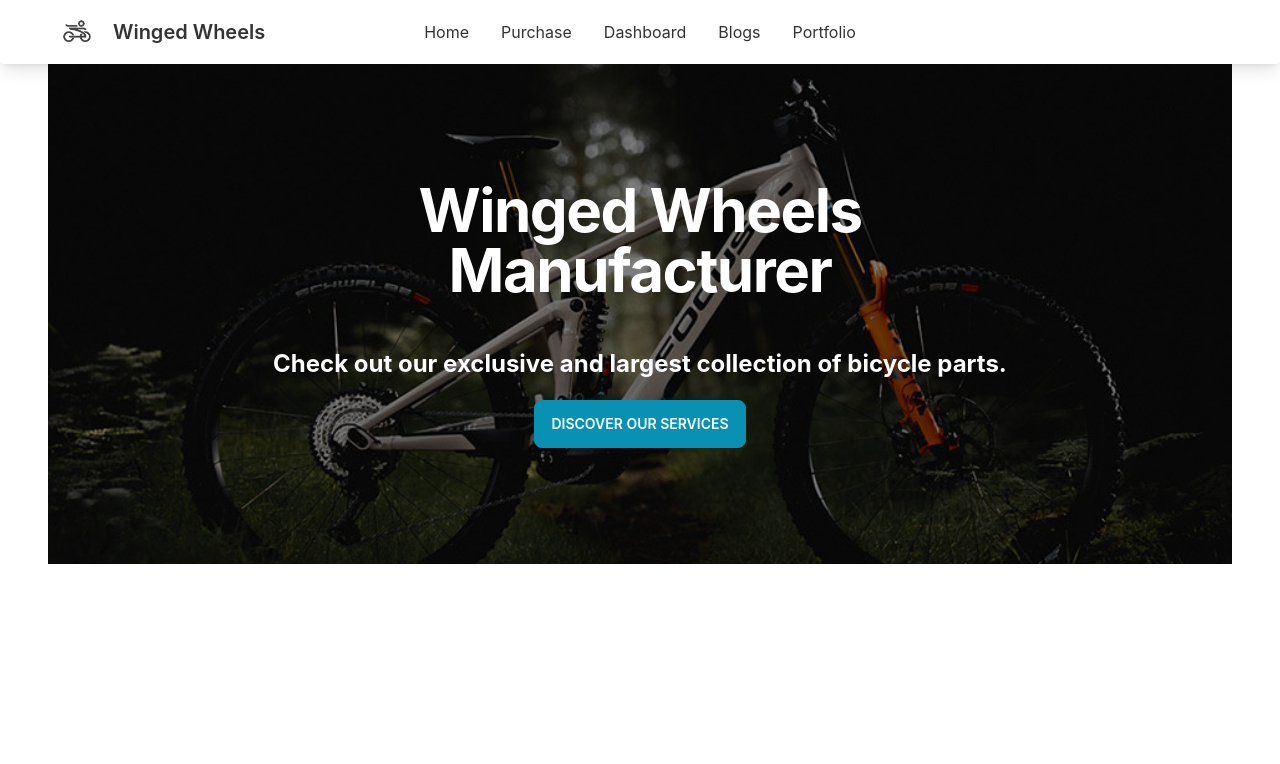
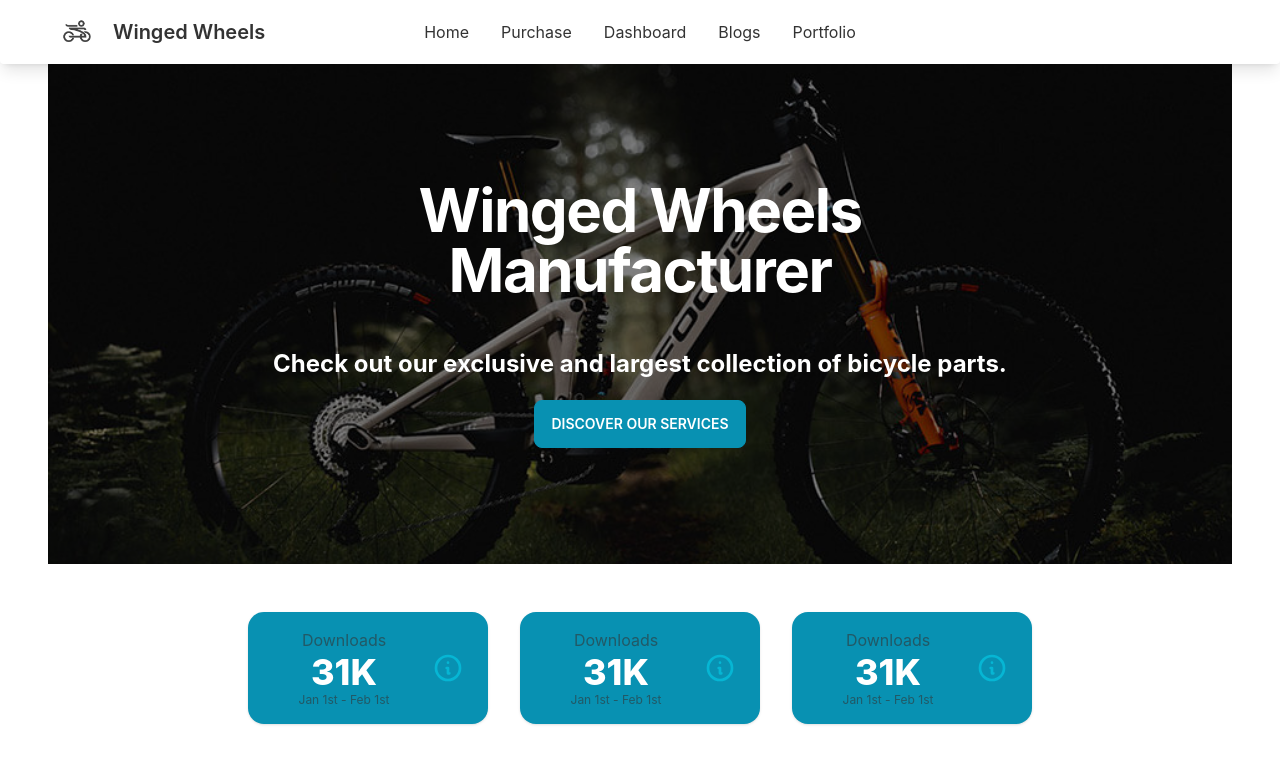
Before and after one commit to shova29/manufacturer-website-client-side, a React (Create React App) app: page / in a window 1280 px wide. Shown: the top 764 px of the page. Built offline with nearby package versions, Linux system fonts and the light colour scheme.

Commit message:
business summary added

```diff
--- /dev/null
+++ b/src/Pages/Home/BusinessSummary.js
@@ -0,0 +1,120 @@
+import React from "react";
+
+const BusinessSummary = () => {
+  return (
+    <div className="max-w-7xl mx-auto mt-12 px-12 justify-center items-center text-center">
+      <div className="lg:w-60 lg:mr-8 stats stats-vertical lg:stats-horizontal shadow bg-primary text-white ">
+        <div className="stat place-items-center">
+          <div class="stat-figure text-secondary">
+            <svg
+              xmlns="http://www.w3.org/2000/svg"
+              fill="none"
+              viewBox="0 0 24 24"
+              class="inline-block w-8 h-8 stroke-current"
+            >
+              <path
+                stroke-linecap="round"
+                stroke-linejoin="round"
+                stroke-width="2"
+                d="M13 16h-1v-4h-1m1-4h.01M21 12a9 9 0 11-18 0 9 9 0 0118 0z"
+              ></path>
+            </svg>
+          </div>
+          <div className="stat-title">Downloads</div>
+          <div className="stat-value">31K</div>
+          <div className="stat-desc">Jan 1st - Feb 1st</div>
+        </div>{" "}
+      </div>
+      <div className="lg:w-60 lg:mr-8 stats stats-vertical lg:stats-horizontal shadow bg-primary text-white ">
+        <div className="stat place-items-center">
+          <div class="stat-figure text-secondary">
+            <svg
+              xmlns="http://www.w3.org/2000/svg"
+              fill="none"
+              viewBox="0 0 24 24"
+              class="inline-block w-8 h-8 stroke-current"
+            >
+              <path
+                stroke-linecap="round"
+                stroke-linejoin="round"
+                stroke-width="2"
+                d="M13 16h-1v-4h-1m1-4h.01M21 12a9 9 0 11-18 0 9 9 0 0118 0z"
+              ></path>
+            </svg>
+          </div>
+          <div className="stat-title">Downloads</div>
+          <div className="stat-value">31K</div>
+          <div className="stat-desc">Jan 1st - Feb 1st</div>
+        </div>{" "}
+      </div>
+      <div className="lg:w-60 stats stats-vertical lg:stats-horizontal shadow bg-primary text-white">
+        <div className="stat place-items-center">
+          <div class="stat-figure text-secondary">
+            <svg
+              xmlns="http://www.w3.org/2000/svg"
+              fill="none"
+              viewBox="0 0 24 24"
+              class="inline-block w-8 h-8 stroke-current"
+            >
+              <path
+                stroke-linecap="round"
+                stroke-linejoin="round"
+                stroke-width="2"
+                d="M13 16h-1v-4h-1m1-4h.01M21 12a9 9 0 11-18 0 9 9 0 0118 0z"
+              ></path>
+            </svg>
+          </div>
+          <div className="stat-title">Downloads</div>
+          <div className="stat-value">31K</div>
+          <div className="stat-desc">Jan 1st - Feb 1st</div>
+        </div>{" "}
+      </div>
+    </div>
+  );
+};
+
+{
+  /*  <div className="stat place-items-center">
+        <div class="stat-figure text-secondary">
+          <svg
+            xmlns="http://www.w3.org/2000/svg"
+            fill="none"
+            viewBox="0 0 24 24"
+            class="inline-block w-8 h-8 stroke-current"
+          >
+            <path
+              stroke-linecap="round"
+              stroke-linejoin="round"
+              stroke-width="2"
+              d="M13 16h-1v-4h-1m1-4h.01M21 12a9 9 0 11-18 0 9 9 0 0118 0z"
+            ></path>
+          </svg>
+        </div>
+        <div className="stat-title">New Users</div>
+        <div className="stat-value">4,200</div>
+        <div className="stat-desc">400 (22%)</div>
+      </div>{" "}
+      <div className="stat place-items-center">
+        <div class="stat-figure text-secondary">
+          <svg
+            xmlns="http://www.w3.org/2000/svg"
+            fill="none"
+            viewBox="0 0 24 24"
+            class="inline-block w-8 h-8 stroke-current"
+          >
+            <path
+              stroke-linecap="round"
+              stroke-linejoin="round"
+              stroke-width="2"
+              d="M13 16h-1v-4h-1m1-4h.01M21 12a9 9 0 11-18 0 9 9 0 0118 0z"
+            ></path>
+          </svg>
+        </div>
+        <div className="stat-title">New Registers</div>
+        <div className="stat-value">1,200</div>
+        <div className="stat-desc">90 (14%)</div>
+      </div>
+    </div> */
+}
+
+export default BusinessSummary;
--- a/src/Pages/Home/Home.js
+++ b/src/Pages/Home/Home.js
@@ -1,10 +1,12 @@
 import React from "react";
 import Banner from "./Banner";
+import BusinessSummary from "./BusinessSummary";
 
 const Home = () => {
   return (
     <div>
       <Banner></Banner>
+      <BusinessSummary></BusinessSummary>
     </div>
   );
 };
```
